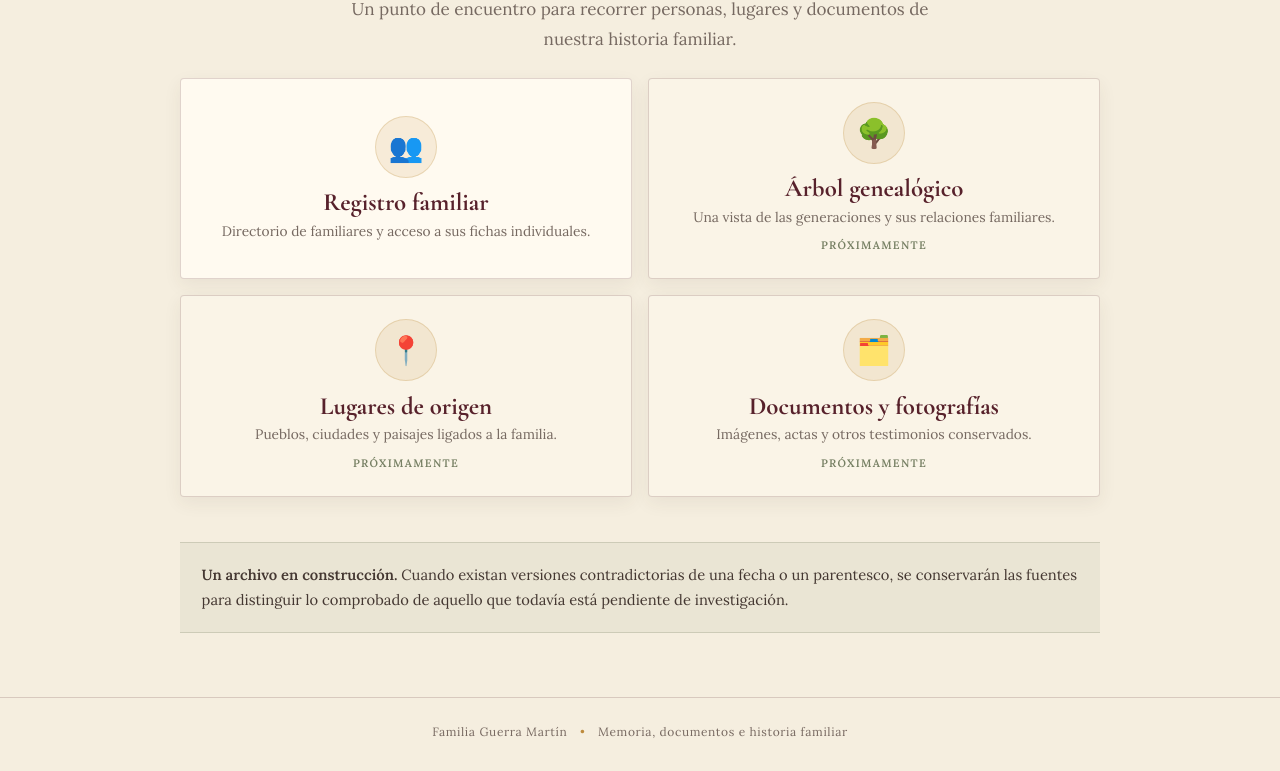
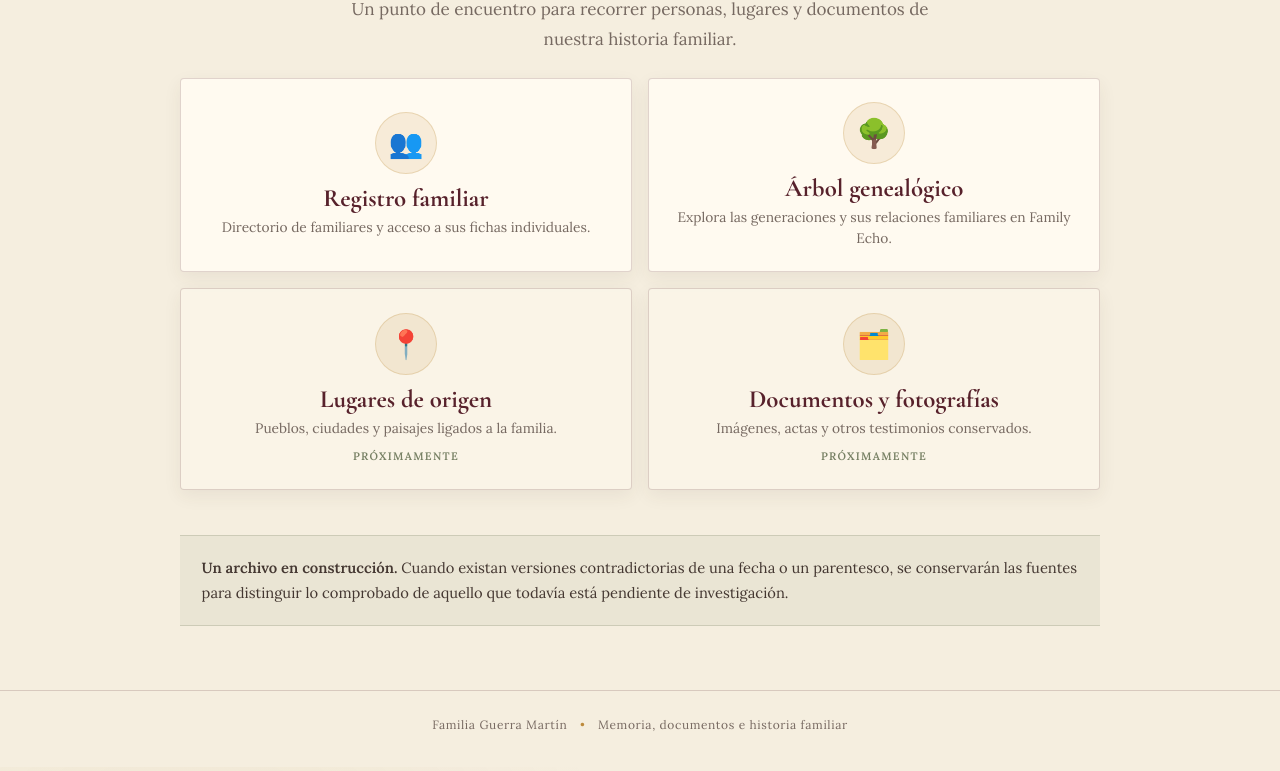
Before and after one commit to CGReposit/sitiogenealogico, a Jekyll site: the page built from index.md, in a window 1280 px wide. Shown: the part 1316-2087 px from the top of the page. Built offline with Jekyll 4.4.1, drawn with Linux system fonts in a browser that asks for light colours.

Commit message:
Activate Family Echo tree link

```diff
--- a/index.md
+++ b/index.md
@@ -27,12 +27,11 @@ description: Archivo genealógico de la familia Guerra Martín
       <p>Directorio de familiares y acceso a sus fichas individuales.</p>
     </a>
 
-    <div class="archive-card is-coming">
+    <a class="archive-card" href="https://www.familyecho.com/?c=bxcotnistqrnpium&amp;f=641068631401477405" target="_blank" rel="noopener noreferrer">
       <span class="archive-icon" aria-hidden="true">🌳</span>
       <h3>Árbol genealógico</h3>
-      <p>Una vista de las generaciones y sus relaciones familiares.</p>
-      <span class="coming-label">Próximamente</span>
-    </div>
+      <p>Explora las generaciones y sus relaciones familiares en Family Echo.</p>
+    </a>
 
     <div class="archive-card is-coming">
       <span class="archive-icon" aria-hidden="true">📍</span>
```
